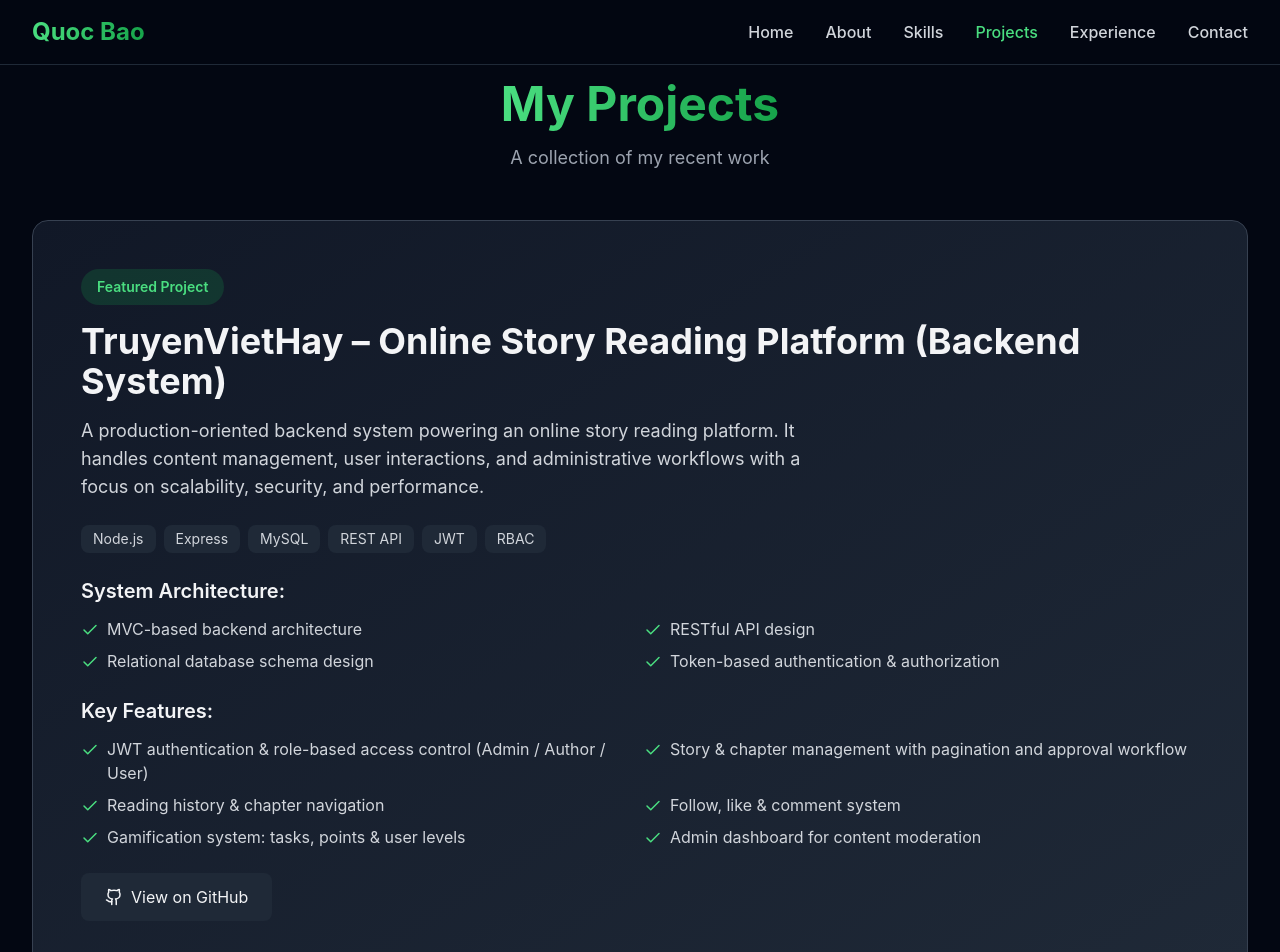
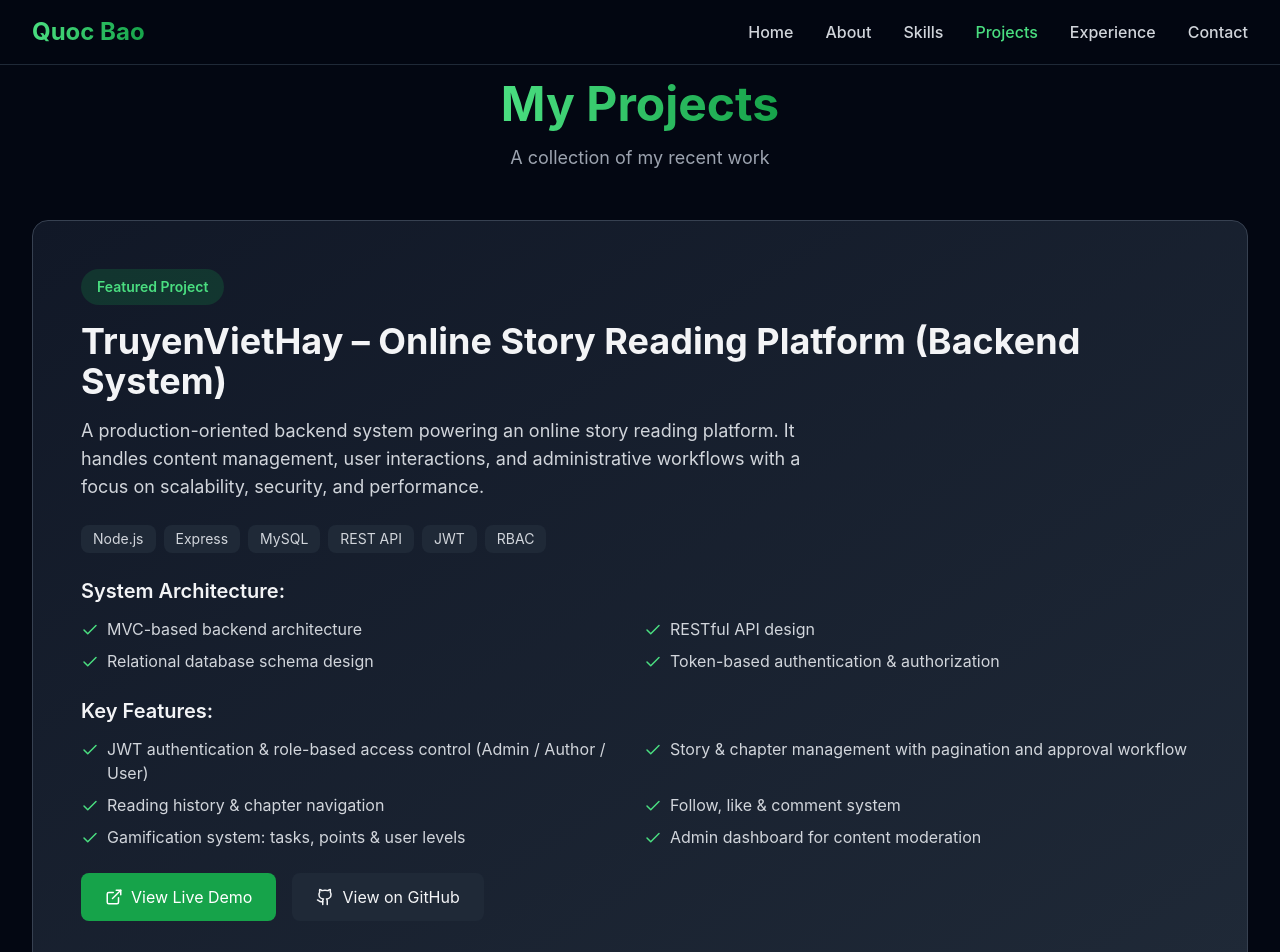
Before and after one commit to quocbao201104/portfolio-website, a Vue app: page /projects in a window 1280 px wide. Shown: the top 952 px of the page. Built offline with nearby package versions, Linux system fonts and the light colour scheme.

Commit message:
update liveUrl

```diff
--- a/src/data/projects.ts
+++ b/src/data/projects.ts
@@ -31,6 +31,7 @@ export const projects: Project[] = [
     'Gamification system: tasks, points & user levels',
     'Admin dashboard for content moderation'
   ],
+  liveUrl: 'https://truyen-viet-hay.vercel.app/',
   githubUrl: 'https://github.com/quocbao201104/TruyenVietHay',
   featured: true
   },
```
